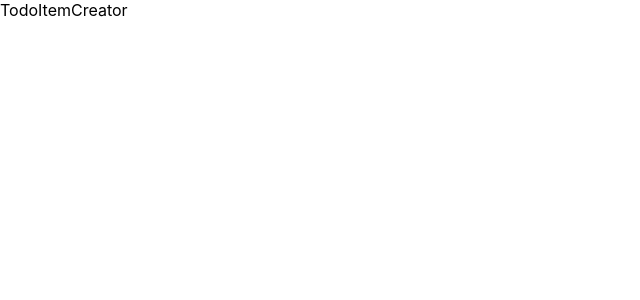
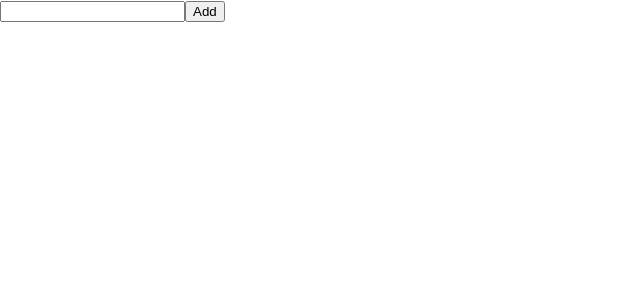
Before and after one commit to devgreact/study-recoil, a React (Create React App) app: page / in a window 1280 px wide. Shown: the top 300 px of the page, without its empty margins (0-640 px from the left). Built offline with nearby package versions, Linux system fonts and the light colour scheme.

Commit message:
# TodoItemCreator.js

```diff
--- a/src/todo/TodoItemCreator.js
+++ b/src/todo/TodoItemCreator.js
@@ -1,7 +1,45 @@
-import React from "react";
+import React, { useState } from "react";
+import { useSetRecoilState } from "recoil";
+import { todoListState } from "./TodoList";
+
+// 3. 고유한 Id 생성을 위한 유틸리티
+let id = 0;
+function getId() {
+  return id++;
+}
 
 const TodoItemCreator = () => {
-  return <div>TodoItemCreator</div>;
+  const [inputValue, setInputValue] = useState("");
+
+  // 1. 새로운 todo 아이템을 생성하기 위해
+  // TodoList.js에 정의한 todoListState 내용을
+  // 업데이트하는 setter 함수에 접근해야 한다.
+  // useSetRecoilState()을 사용하는 것은
+  // 컴포넌트가 값이 바뀔 때 리렌더링을 하기 위해 컴포넌트를 구독하지 않고도 값을 설정하게 해줍니다.
+  const setTodoList = useSetRecoilState(todoListState);
+
+  const addItem = () => {
+    // 2. 기존 todo 리스트를 기반으로 새 todo 리스트를 만들 수 있도록
+    // setter 함수의 updater 형식을 사용한다는 점에 유의해야 한다.
+    setTodoList((oldTodoList) => [
+      ...oldTodoList,
+      {
+        id: getId(),
+        text: inputValue,
+        isComplete: false,
+      },
+    ]);
+    setInputValue("");
+  };
+
+  const onChange = ({ target: { value } }) => {
+    setInputValue(value);
+  };
+  return (
+    <div>
+      <input type="text" value={inputValue} onChange={onChange} />
+      <button onClick={addItem}>Add</button>
+    </div>
+  );
 };
-
 export default TodoItemCreator;
```
Also changed, not shown: 1 other file (tests, documents, lock files or other folders).
